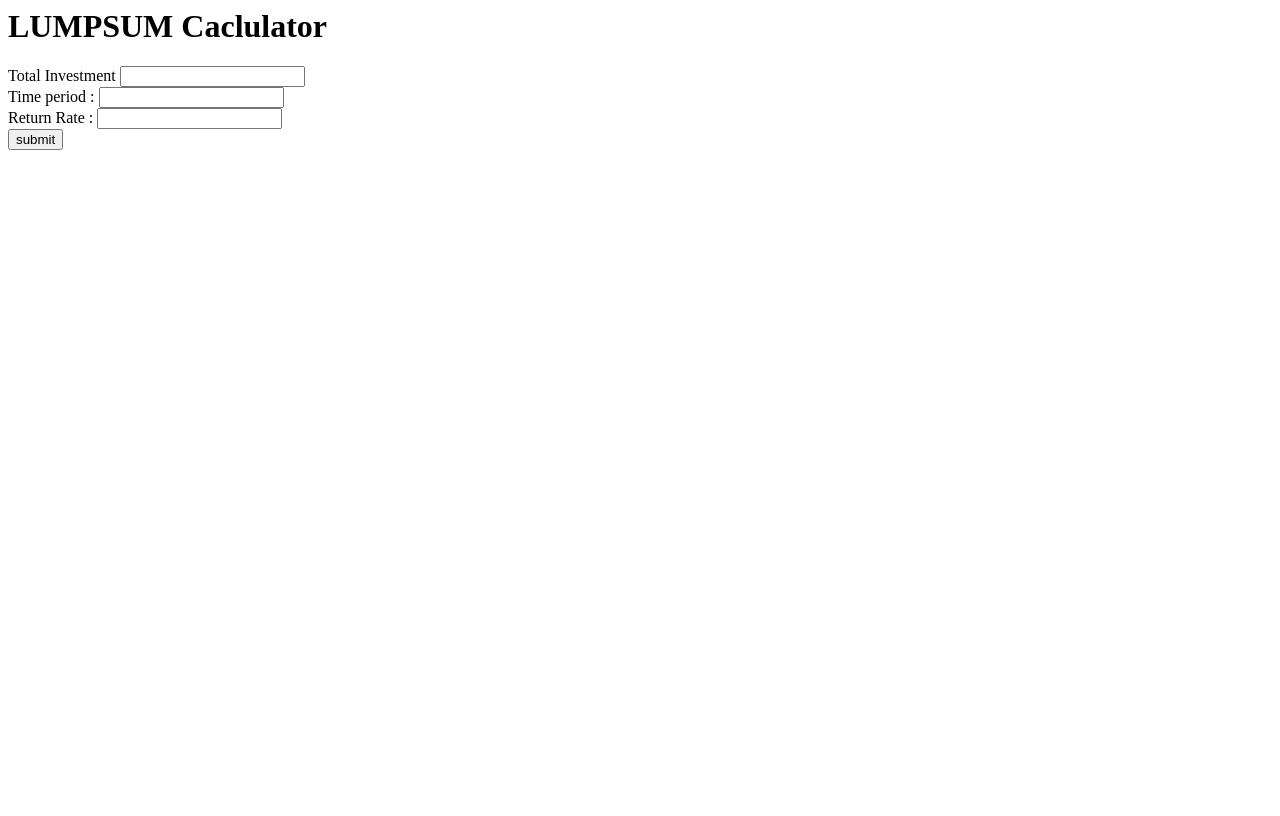
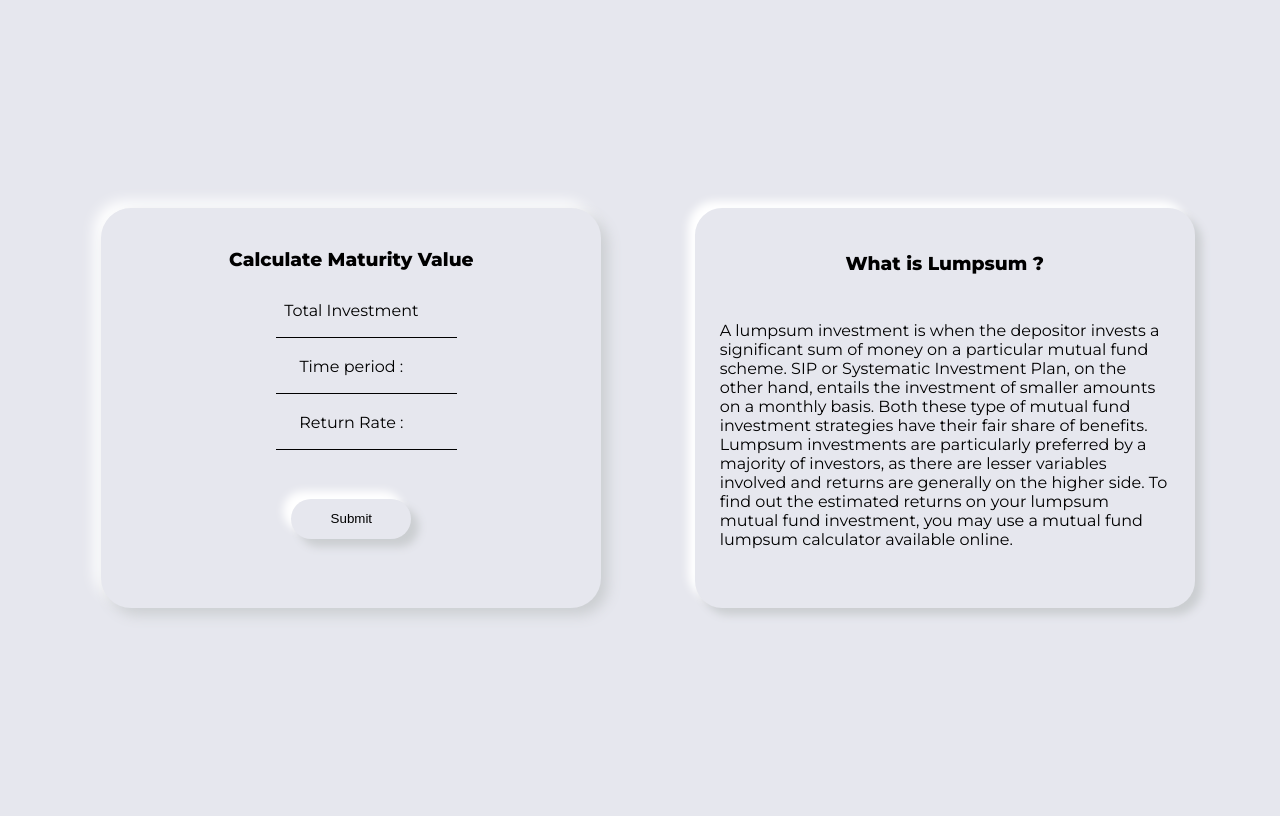
Before and after one commit to Prathyusha-Guduru/Investor-Calculator, a Flask app: page /lumpsum in a window 1280 px wide. Before the commit the page ends 150 px from the top, so only its background shows below. Run offline with Flask 2, Linux system fonts and the light colour scheme.

Commit message:
Updated Lumpsum calculaor

```diff
--- a/index.py
+++ b/index.py
@@ -35,14 +35,14 @@ class LUMPSUM_Form(FlaskForm):
 	investment = StringField('Total Investment')
 	expected_return_rate = StringField('Return Rate : ')
 	time_period = StringField('Time period : ')
-	submit = SubmitField('submit')
+	submit = SubmitField('Submit')
 
 #Form class for FD calculator
 class FD_Form(FlaskForm):
 	investment = StringField('Total Investment')
 	rate_of_interest = StringField('Return Rate : ')
 	time_period = StringField('Time period : ')
-	submit = SubmitField('submit')
+	submit = SubmitField('Submit')
 
 
 
--- a/templates/LUMPSUM.html
+++ b/templates/LUMPSUM.html
@@ -1,5 +1,20 @@
-<h1>LUMPSUM Caclulator</h1>
+<!DOCTYPE html>
+<html lang="en">
 
+<head>
+	<meta charset="UTF-8">
+	<meta http-equiv="X-UA-Compatible" content="IE=edge">
+	<meta name="viewport" content="width=device-width, initial-scale=1.0">
+	<link rel="preconnect" href="https://fonts.gstatic.com">
+	<link href="https://fonts.googleapis.com/css2?family=Montserrat:wght@400;500;600;800;900&display=swap"
+		rel="stylesheet">
+	<title>Lumpsum Calculator</title>
+</head>
+
+<body>
+	<main>
+		<div class="form-box">
+			<h3>Calculate Maturity Value</h3>
 			<form method="POST">
 				{{lumpsum_form.hidden_tag()}}
 				{{lumpsum_form.investment.label}} {{lumpsum_form.investment}}
@@ -10,3 +25,133 @@
 				<br>
 				{{lumpsum_form.submit()}}
 			</form>
+		</div>
+		<div class="text-content">
+			<h3>What is Lumpsum ?</h3>
+			<p class="actual-text">
+				A lumpsum investment is when the depositor invests a significant sum of money on a particular mutual
+				fund scheme. SIP or Systematic Investment Plan, on the other hand, entails the investment of smaller
+				amounts on a monthly basis.
+
+				Both these type of mutual fund investment strategies have their fair share of benefits. Lumpsum
+				investments are particularly preferred by a majority of investors, as there are lesser variables
+				involved and returns are generally on the higher side. To find out the estimated returns on your lumpsum
+				mutual fund investment, you may use a mutual fund lumpsum calculator available online.
+			</p>
+		</div>
+		<style>
+			body {
+				background-color: #e6e7ee;
+				height: 100vh;
+				width: 100vw;
+				font-family: 'Montserrat', sans-serif;
+				position: relative;
+				overflow-y: hidden;
+				overflow-x: hidden;
+			}
+
+			main {
+				display: flex;
+				justify-content: space-evenly;
+				align-items: center;
+				height: 100%;
+				width: 100%;
+			}
+
+			h3 {
+				margin: 0 0 30px 0;
+			}
+
+			.form-box {
+				background-color: #e6e7ee;
+				border-radius: 30px;
+				box-shadow: 7px 7px 14px #cbced1,
+					-7px -7px 14px #fff;
+				width: 500px;
+				height: 400px;
+				text-align: center;
+				display: flex;
+				justify-content: center;
+				align-items: center;
+				flex-direction: column;
+			}
+
+			.text-content {
+				background-color: #e6e7ee;
+				border-radius: 27px;
+				box-shadow: 7px 7px 9px #cbced1,
+					-7px -7px 9px #fff;
+				width: 500px;
+				height: 400px;
+				display: flex;
+				align-items: center;
+				justify-content: center;
+				flex-direction: column;
+			}
+
+			.actual-text {
+				width: 90%;
+			}
+
+			.form-box:hover,
+			.text-content:hover {
+				box-shadow: none;
+			}
+
+			#investment,
+			#time_period,
+			#expected_return_rate {
+				border: 0;
+				background-color: transparent;
+				border-bottom: 1px black solid;
+				margin: 0 0 0 30px;
+				display: block;
+				text-align: center;
+			}
+
+			#submit {
+				background-color: #e6e7ee;
+				border: 0;
+				border-radius: 77px;
+				box-shadow: 8px 8px 8px #cbced1,
+					-8px -8px 8px #fff;
+				width: 120px;
+				height: 40px;
+				margin: 30px 0;
+			}
+
+			#submit:hover {
+				box-shadow: none;
+			}
+
+
+			@media only screen and (max-width: 600px) {
+				.form-box {
+					width: 300px;
+					overflow-y: visible;
+					position: relative;
+					top: 50px;
+				}
+
+				main {
+					flex-direction: column;
+				}
+
+				.text-content {
+					width: 300px;
+					position: relative;
+					top: 100px;
+					height: fit-content;
+				}
+
+				body {
+					overflow-y: scroll;
+				}
+
+
+			}
+		</style>
+	</main>
+</body>
+
+</html>
--- a/templates/SIP.html
+++ b/templates/SIP.html
@@ -14,7 +14,7 @@
 <body>
 	<main>
 		<div class="form-box">
-			<h3>Calculate SPI</h3>
+			<h3>Calculate Maturity Value</h3>
 			<form method="POST">
 				{{ sip_form.hidden_tag() }}
 				{{sip_form.monthly_investment.label}} {{sip_form.monthly_investment}}
```
Lines whose indentation alone changed are shown as unchanged.
